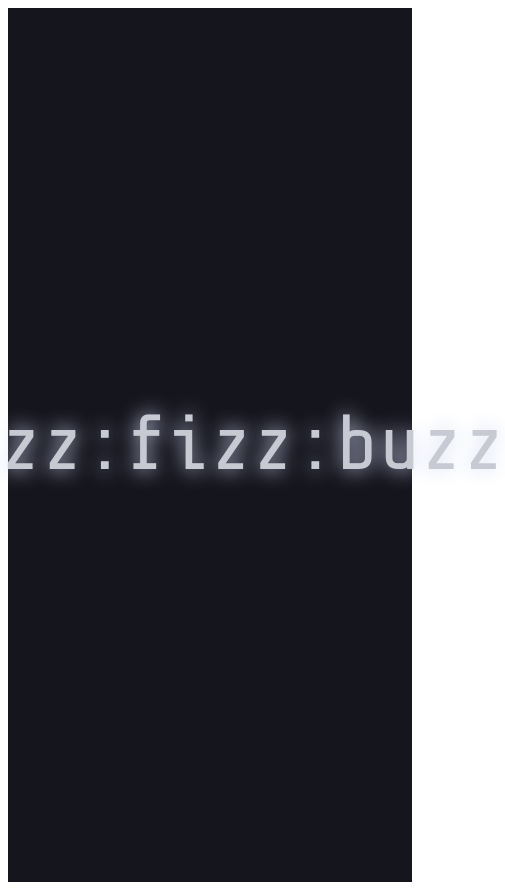
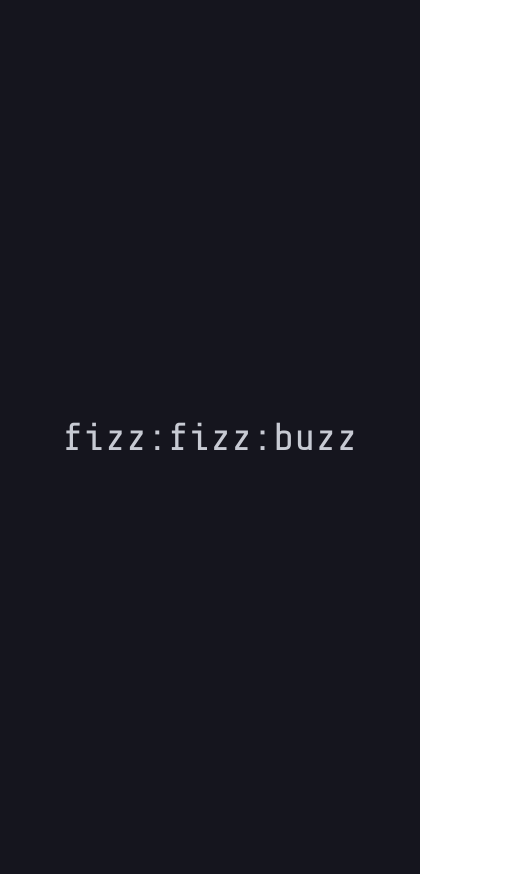
Before and after one commit to Mumi0822/FizzBuzzclock, a plain HTML site: page index.html in a window 390 px wide. Shown: the whole page, 505 px wide, since content can reach past the window. Drawn offline with nearby package versions, Linux system fonts and the light colour scheme.

Commit message:
CSS修正

```diff
--- a/index.html
+++ b/index.html
@@ -25,11 +25,9 @@
 
 <body>
   <div class="container">
-    <div class="d-flex align-items-center">
       <div class="clock">
         <p class="clock-time"></p>
       </div>
-    </div>
   </div>
   <script src="fizzbuzz.js">
 
--- a/style.css
+++ b/style.css
@@ -1,6 +1,9 @@
 @import url("https://fonts.googleapis.com/css2?family=Share+Tech+Mono&display=swap");
 
 /* 全体を囲うコンテナー */
+body{
+  margin:0px
+}
 .container {
   width: 100%;
   height: 100vh;
@@ -12,22 +15,21 @@
   padding: 15px;
 }
 
-/* 時計の共通スタイル */
+/* 時計のスタイル */
 .clock {
   font-family: 'Share Tech Mono', monospace;
   color: #c7cad3;
-  text-shadow: 0 0 20px #d4daf3;
+  /*text-shadow: 0 0 20px #d4daf3;*/
   line-height: 1.2;
   text-align: center;
-}
-/* 時間のスタイル */
-.clock-time {
   font-size: 150px;
 }
 
+
 /* 文字サイズ調整 */
-@media screen and (max-width: 500px) {
-  .clock-time {
-    font-size: 20vw;
+@media screen and (max-width: 1000px) {
+  .clock {
+    text-align: center;
+    font-size: 10vw;
   }
 }
```
